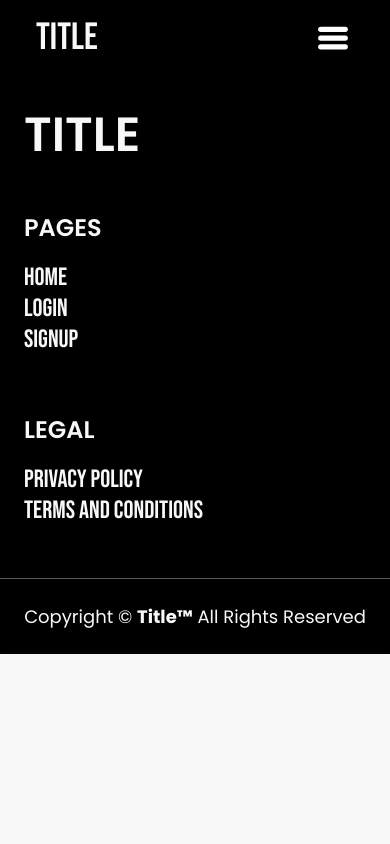
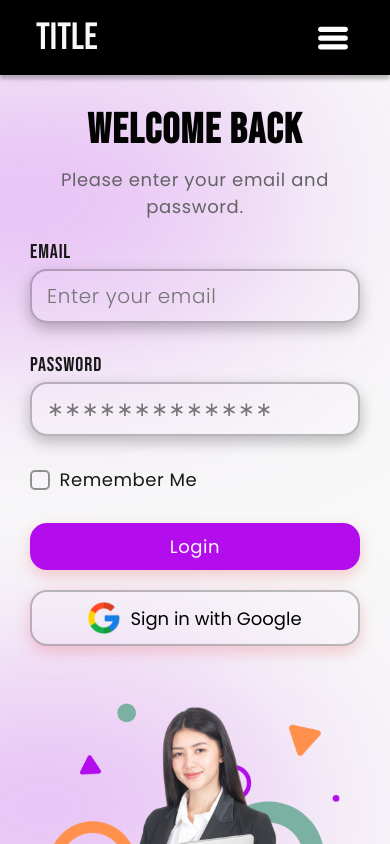
Before and after one commit to Siddhant654321/resume_builder, a React (Vite) app: page /login in a window 390 px wide. Shown: the top 844 px of the page. Built offline with nearby package versions, Linux system fonts and the light colour scheme.

Commit message:
created the login page (completely responsive along with a custom checkbox)

```diff
--- a/src/Screens/Auth.css
+++ b/src/Screens/Auth.css
@@ -26,7 +26,7 @@
   text-align: center;
 }
 
-.auth_container p {
+.auth_container>div>div>p {
   color: #636364;
   text-align: center;
   font-family: var(--font-family);
@@ -34,6 +34,7 @@
   font-weight: 400;
   letter-spacing: 0.609px;
   margin: 10px 0px 35px 0px;
+  width: 461px;
 }
 
 .auth_ellipse_2 {
@@ -123,7 +124,7 @@
 }
 
 @media (max-width: 1130px) and (min-width: 926px) {
-    .auth_container p {
+    .auth_container>div>div>p {
         max-width: 350px;
         font-size: 18px;
         margin-bottom: 20px;
@@ -152,10 +153,11 @@
 }
 
 @media (max-width: 782px) {
-    .auth_container p {
+    .auth_container>div>div>p {
         max-width: 100%;
         font-size: 18px;
         margin-bottom: 20px;
+        width: auto;
     }
     .auth_container img {
         max-width: 100%;
--- a/src/Screens/Login.jsx
+++ b/src/Screens/Login.jsx
@@ -1,10 +1,94 @@
-import './Auth.css';
+import "./Auth.css";
+import "./custom_checkbox.css";
+import { useState } from "react";
+import login_image from "../assets/login_image.png";
+import google_icon from "../assets/google_icon.png";
+import InputField from "../components/InputField";
+import BlurredSVG from "../components/BlurredSVG";
 
 const Login = () => {
+  const [inputValue, setInputValue] = useState(() => ({
+    email: "",
+    password: "",
+  }));
+
   return (
-    <main>
+    <main className="auth_container">
+      <BlurredSVG
+        className="blurred_svg auth_ellipse_1"
+        width={547}
+        height={264}
+      />
+      <BlurredSVG
+        className="blurred_svg auth_ellipse_2"
+        width={642}
+        height={311}
+      />
+      <BlurredSVG
+        className="blurred_svg auth_ellipse_3"
+        width={539}
+        height={260}
+      />
+      <img src={login_image} alt="" />
+      <div>
+        <div>
+          <h2>WELCOME BACK</h2>
+          <p>Please enter your email and password.</p>
+          <form className="auth_form">
+            <div className="input_field_container">
+              <InputField
+                title="EMAIL"
+                type="email"
+                placeholder="Enter your email"
+                inputValue={inputValue}
+                field="email"
+                setInputValue={setInputValue}
+              />
+            </div>
+            <div className="input_field_container">
+              <InputField
+                title="PASSWORD"
+                type="password"
+                placeholder="∗∗∗∗∗∗∗∗∗∗∗∗∗"
+                inputValue={inputValue}
+                field="password"
+                setInputValue={setInputValue}
+              />
+            </div>
+            <div class="checkbox-wrapper-33">
+              <label class="checkbox">
+                <input
+                  class="checkbox__trigger visuallyhidden"
+                  type="checkbox"
+                />
+                <span class="checkbox__symbol">
+                  <svg
+                    aria-hidden="true"
+                    class="icon-checkbox"
+                    width="28px"
+                    height="28px"
+                    viewBox="0 0 28 28"
+                    version="1"
+                    xmlns="http://www.w3.org/2000/svg"
+                  >
+                    <path d="M4 14l8 7L24 7"></path>
+                  </svg>
+                </span>
+                <p class="checkbox__textwrapper">Remember Me</p>
+              </label>
+            </div>
 
+            <button type="submit" className="auth_btn">
+              Login
+            </button>
+            <button type="button" class="login_with_google_btn">
+              <img src={google_icon} alt="" />
+              Sign in with Google
+            </button>
+          </form>
+        </div>
+      </div>
     </main>
-  )
-}
-export default Login
+  );
+};
+export default Login;
--- a/src/Screens/SignUp.jsx
+++ b/src/Screens/SignUp.jsx
@@ -13,7 +13,6 @@ const SignUp = () => {
     password: '',
   }));
 
-  console.log(inputValue)
   return (
     <main className="auth_container">
       <BlurredSVG
--- /dev/null
+++ b/src/Screens/custom_checkbox.css
@@ -0,0 +1,128 @@
+.checkbox-wrapper-33 {
+    --s-xsmall: 0.625em;
+    --s-small: 1.2em;
+    --border-width: 1px;
+    --c-primary: #b30dee;
+    --c-primary-20-percent-opacity: rgb(179 13 238 / 20%);
+    --c-primary-10-percent-opacity: rgb(179 13 238 / 10%);
+    --t-base: 0.4s;
+    --t-fast: 0.2s;
+    --e-in: ease-in;
+    --e-out: cubic-bezier(.11, .29, .18, .98);
+}
+
+.checkbox-wrapper-33 .visuallyhidden {
+    border: 0;
+    clip: rect(0 0 0 0);
+    height: 1px;
+    margin: -1px;
+    overflow: hidden;
+    padding: 0;
+    position: absolute;
+    width: 1px;
+}
+
+.checkbox-wrapper-33 .checkbox {
+    display: flex;
+    align-items: center;
+    justify-content: flex-start;
+    margin-bottom: 30px;
+    cursor: pointer;
+}
+
+.checkbox-wrapper-33 .checkbox+.checkbox {
+    margin-top: var(--s-small);
+}
+
+.checkbox-wrapper-33 .checkbox__symbol {
+    display: inline-block;
+    display: flex;
+    margin-right: calc(var(--s-small) * 0.5);
+    border: 2px solid rgb(145, 145, 145);;
+    position: relative;
+    border-radius: 5px;
+    width: 1em;
+    height: 1em;
+    transition: box-shadow var(--t-base) var(--e-out), background-color var(--t-base);
+    box-shadow: 0 0 0 0 var(--c-primary-10-percent-opacity);
+}
+
+.checkbox-wrapper-33 .checkbox__symbol:after {
+    content: "";
+    position: absolute;
+    top: 0.5em;
+    left: 0.5em;
+    width: 0.25em;
+    height: 0.25em;
+    background-color: var(--c-primary-20-percent-opacity);
+    opacity: 0;
+    border-radius: 3em;
+    transform: scale(1);
+    transform-origin: 50% 50%;
+}
+
+.checkbox-wrapper-33 .checkbox .icon-checkbox {
+    width: 1em;
+    height: 1em;
+    margin: auto;
+    fill: none;
+    stroke-width: 3;
+    stroke: currentColor;
+    stroke-linecap: round;
+    stroke-linejoin: round;
+    stroke-miterlimit: 10;
+    color: var(--c-primary);
+    display: inline-block;
+}
+
+.checkbox-wrapper-33 .checkbox .icon-checkbox path {
+    transition: stroke-dashoffset var(--t-fast) var(--e-in);
+    stroke-dasharray: 30px, 31px;
+    stroke-dashoffset: 31px;
+}
+
+.checkbox-wrapper-33 .checkbox__textwrapper {
+    margin: 0;
+    color: #181818;
+    font-family: var(--font-family);
+    font-size: 18px;
+    letter-spacing: 0.522px;
+}
+
+.checkbox-wrapper-33 .checkbox__trigger:checked+.checkbox__symbol:after {
+    -webkit-animation: ripple-33 1.5s var(--e-out);
+    animation: ripple-33 1.5s var(--e-out);
+}
+
+.checkbox-wrapper-33 .checkbox__trigger:checked+.checkbox__symbol .icon-checkbox path {
+    transition: stroke-dashoffset var(--t-base) var(--e-out);
+    stroke-dashoffset: 0px;
+}
+
+.checkbox-wrapper-33 .checkbox__trigger:focus+.checkbox__symbol {
+    box-shadow: 0 0 0 0.25em var(--c-primary-20-percent-opacity);
+}
+
+@-webkit-keyframes ripple-33 {
+    from {
+        transform: scale(0);
+        opacity: 1;
+    }
+
+    to {
+        opacity: 0;
+        transform: scale(20);
+    }
+}
+
+@keyframes ripple-33 {
+    from {
+        transform: scale(0);
+        opacity: 1;
+    }
+
+    to {
+        opacity: 0;
+        transform: scale(20);
+    }
+}
```
Also changed, not shown: src/assets/login_image.png (added).
